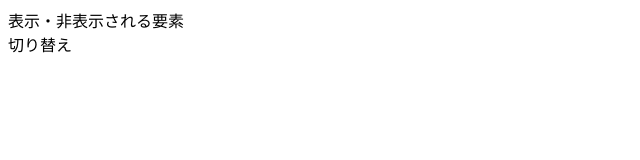
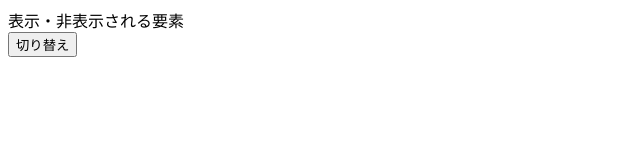
Before and after one commit to 1727067/web2-9, a plain HTML site: page index.html in a window 1280 px wide. Shown: the full height of the page, 0-640 px from the left. Drawn offline with nearby package versions, Linux system fonts and the light colour scheme.

Commit message:
Update index.html

```diff
--- a/index.html
+++ b/index.html
@@ -14,6 +14,6 @@
 </head>
 <body>
   <div id="target">表示・非表示される要素</div>
-  <buttun id="toggle">切り替え</buttun>
+  <button id="toggle">切り替え</button>
 </body>
 </html>
```
